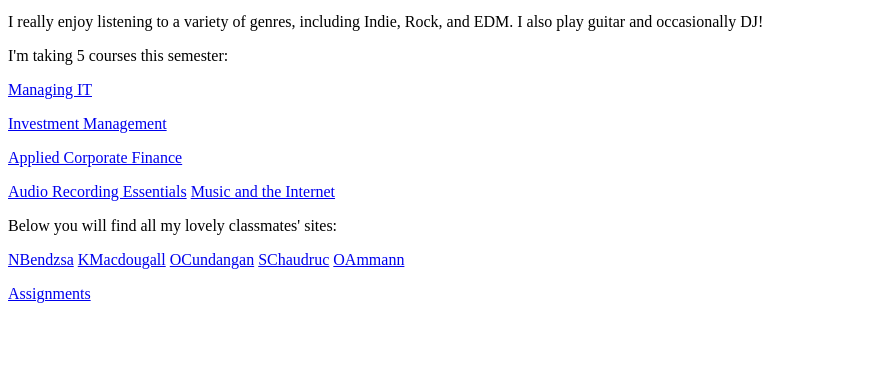
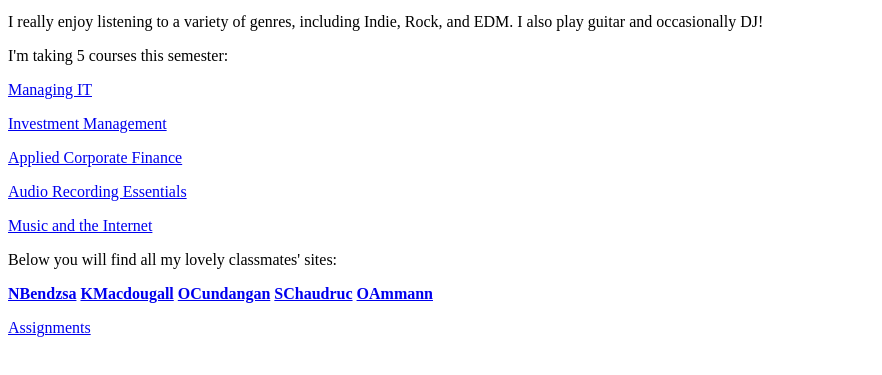
Before and after one commit to mumt301/ykogan, a plain HTML site: page index.html in a window 1280 px wide. Shown: the part 253-628 px from the top of the page, without its empty margins (0-882 px from the left). Drawn offline with Linux system fonts and the light colour scheme.

Commit message:
updated format

```diff
--- a/index.html
+++ b/index.html
@@ -20,18 +20,24 @@
           <a href="https://www.mcgill.ca/study/2020-2021/courses/insy-331" target="_blank">Managing IT</a>
           <p><a href="https://www.mcgill.ca/study/2020-2021/courses/fine-441" target="_blank">Investment Management</a></p>
           <p><a href="https://www.mcgill.ca/study/2020-2021/courses/fine-443" target="_blank">Applied Corporate Finance</a></p>
-          <a href="https://www.mcgill.ca/study/2020-2021/courses/musr-200" target="_blank">Audio Recording Essentials</a>
-          <a href="https://www.mcgill.ca/study/2020-2021/courses/mumt-301" target="_blank">Music and the Internet</a>
+          <p><a href="https://www.mcgill.ca/study/2020-2021/courses/musr-200" target="_blank">Audio Recording Essentials</a></p>
+          <p><a href="https://www.mcgill.ca/study/2020-2021/courses/mumt-301" target="_blank">Music and the Internet</a></p>
+      </p>
+      <p>
+
       </p>
       Below you will find all my lovely classmates' sites:
       <p>
-          <a href="https://mumt301.github.io/nbendsza" target="_blank">NBendzsa</a>
-          <a href="https://mumt301.github.io/kmacdougall" target="_blank">KMacdougall</a>
-          <a href="https://mumt301.github.io/ocundangan" target="_blank">OCundangan</a>
-          <a href="https://mumt301.github.io/schaudruc" target="_blank">SChaudruc</a>
-          <a href="https://mumt301.github.io/oammann" target="_blank">OAmmann</a>
+          <a href="https://mumt301.github.io/nbendsza" target="_blank"><b>NBendzsa</b></a>
+          <a href="https://mumt301.github.io/kmacdougall" target="_blank"><b>KMacdougall</b></a>
+          <a href="https://mumt301.github.io/ocundangan" target="_blank"><b>OCundangan</b></a>
+          <a href="https://mumt301.github.io/schaudruc" target="_blank"><b>SChaudruc</b></a>
+          <a href="https://mumt301.github.io/oammann" target="_blank"><b>OAmmann</b></a>
 
       </p>
+  </p>
+  <p>
+
   </p>
 <p>
     <a href="assignments.html">Assignments</a>
```
